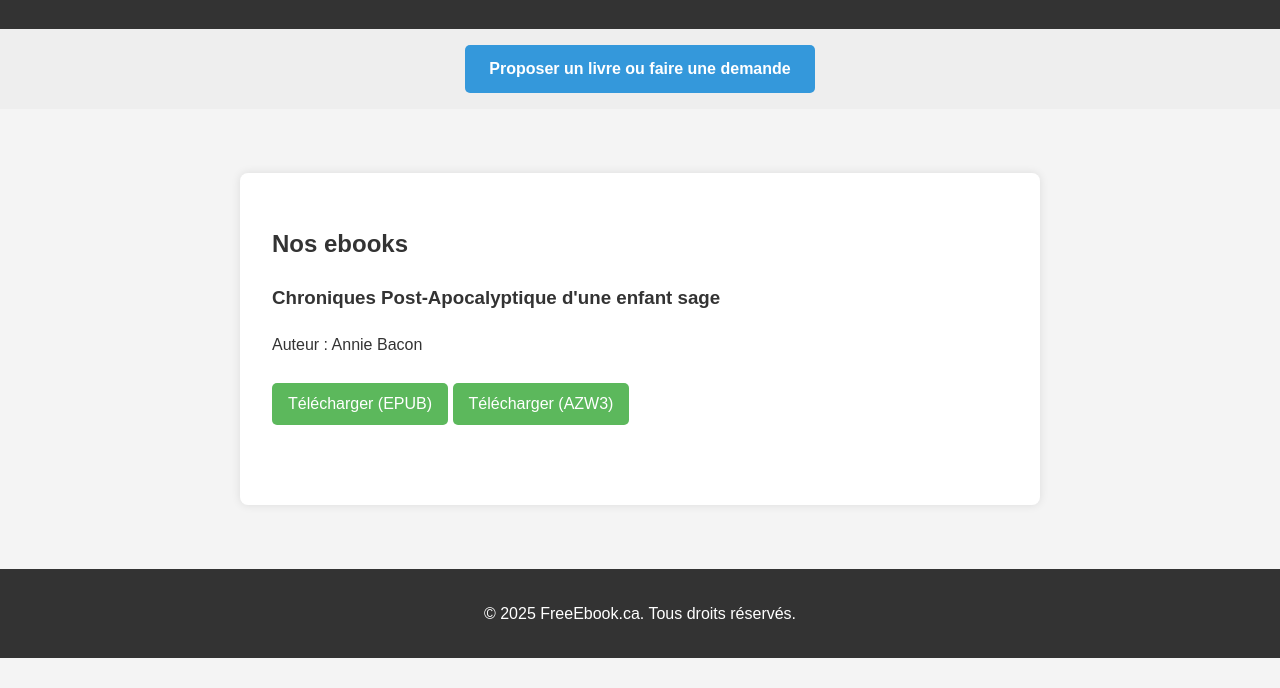
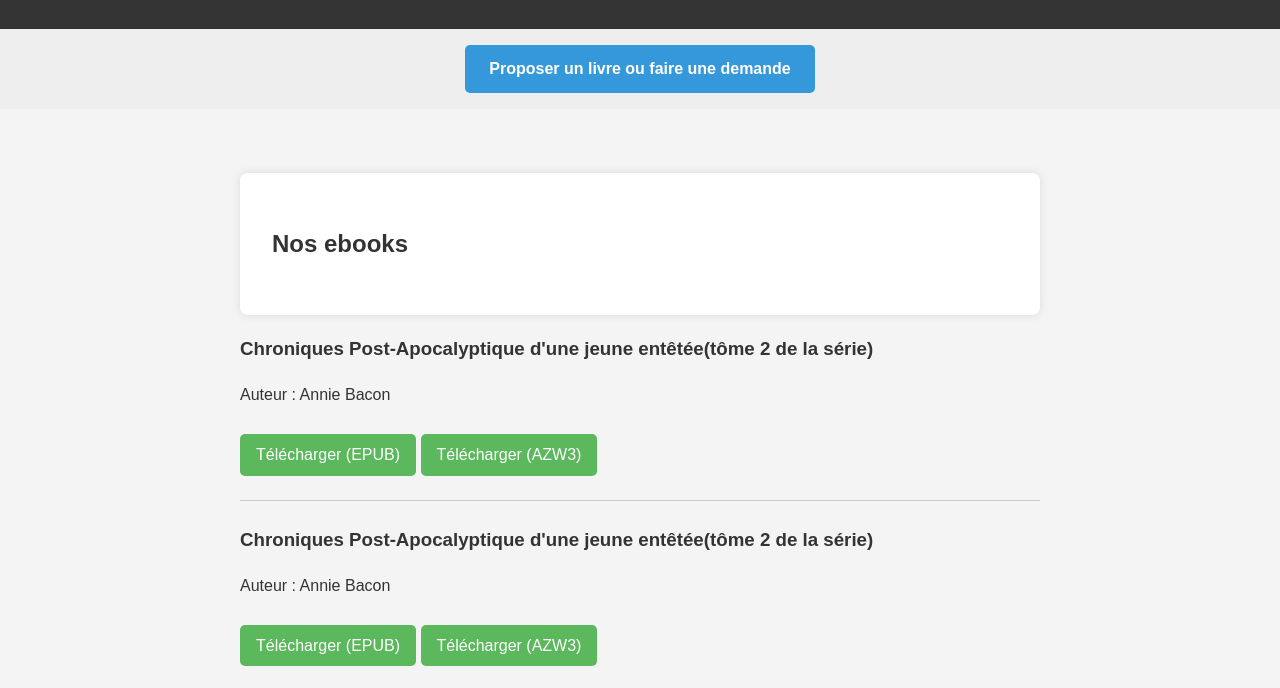
Before and after one commit to Chridlidlo/EbooksGratuits, a plain HTML site: page index.html in a window 1280 px wide. Shown: the part 112-800 px from the top of the page. Drawn offline with Linux system fonts and the light colour scheme.

Commit message:
Update index.html

```diff
--- a/index.html
+++ b/index.html
@@ -19,9 +19,15 @@
     <main>
         <section class="book-list">
             <h2>Nos ebooks</h2>
-
+            </section>
             <div class="book-item">
-                <h3>Chroniques Post-Apocalyptique d'une enfant sage</h3>
+                <h3>Chroniques Post-Apocalyptique d'une jeune entêtée(tôme 2 de la série)</h3>
+                <p>Auteur : Annie Bacon</p>
+                <a href="ebooks/Annie Bacon/Chroniques post-apocalyptiques d'un (122)/Chroniques post-apocalyptiques - Annie Bacon.epub" download class="download-btn">Télécharger (EPUB)</a>
+                <a href="ebooks/Annie Bacon/Chroniques post-apocalyptiques d'un (122)/Chroniques post-apocalyptiques - Annie Bacon.azw3" download class="download-btn">Télécharger (AZW3)</a>
+            </div>
+            <div class="book-item">
+                <h3>Chroniques Post-Apocalyptique d'une jeune entêtée(tôme 2 de la série)</h3>
                 <p>Auteur : Annie Bacon</p>
                 <a href="ebooks/Annie Bacon/Chroniques post-apocalyptiques d'un (122)/Chroniques post-apocalyptiques - Annie Bacon.epub" download class="download-btn">Télécharger (EPUB)</a>
                 <a href="ebooks/Annie Bacon/Chroniques post-apocalyptiques d'un (122)/Chroniques post-apocalyptiques - Annie Bacon.azw3" download class="download-btn">Télécharger (AZW3)</a>
```
